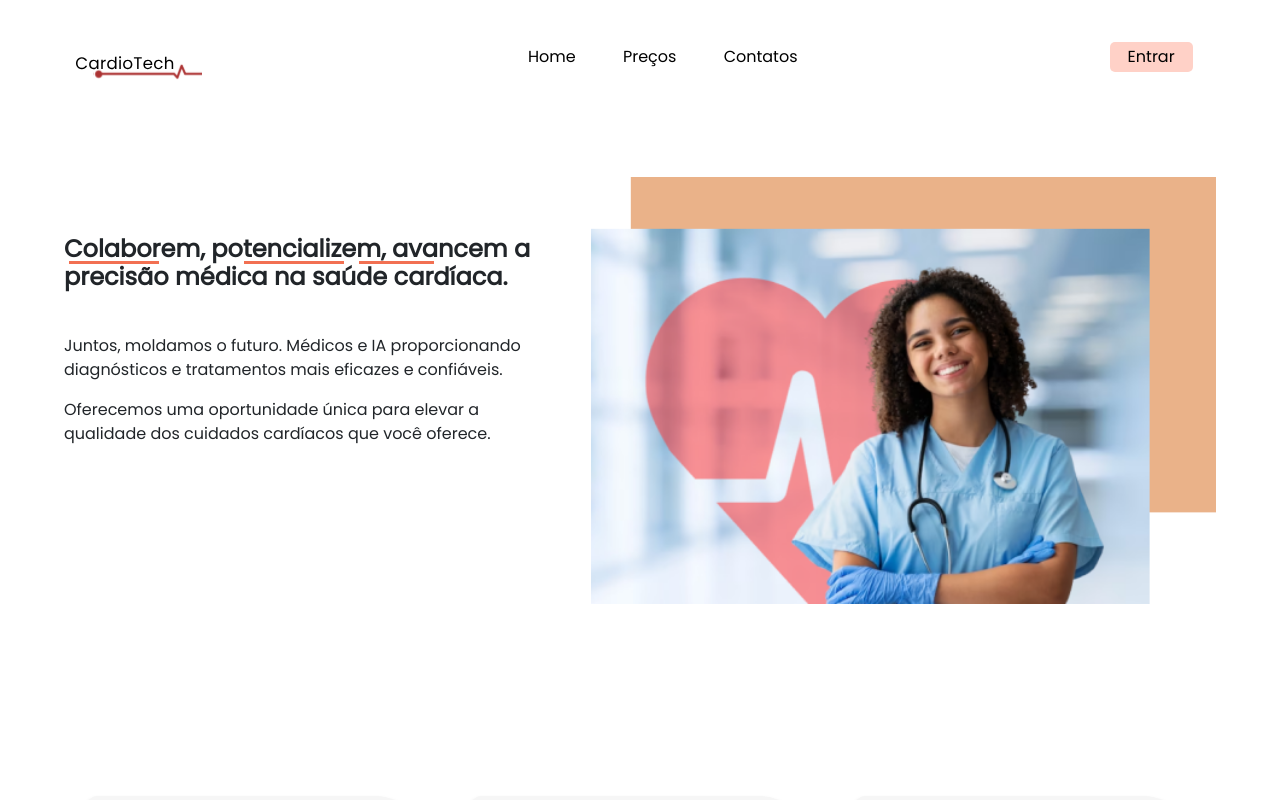
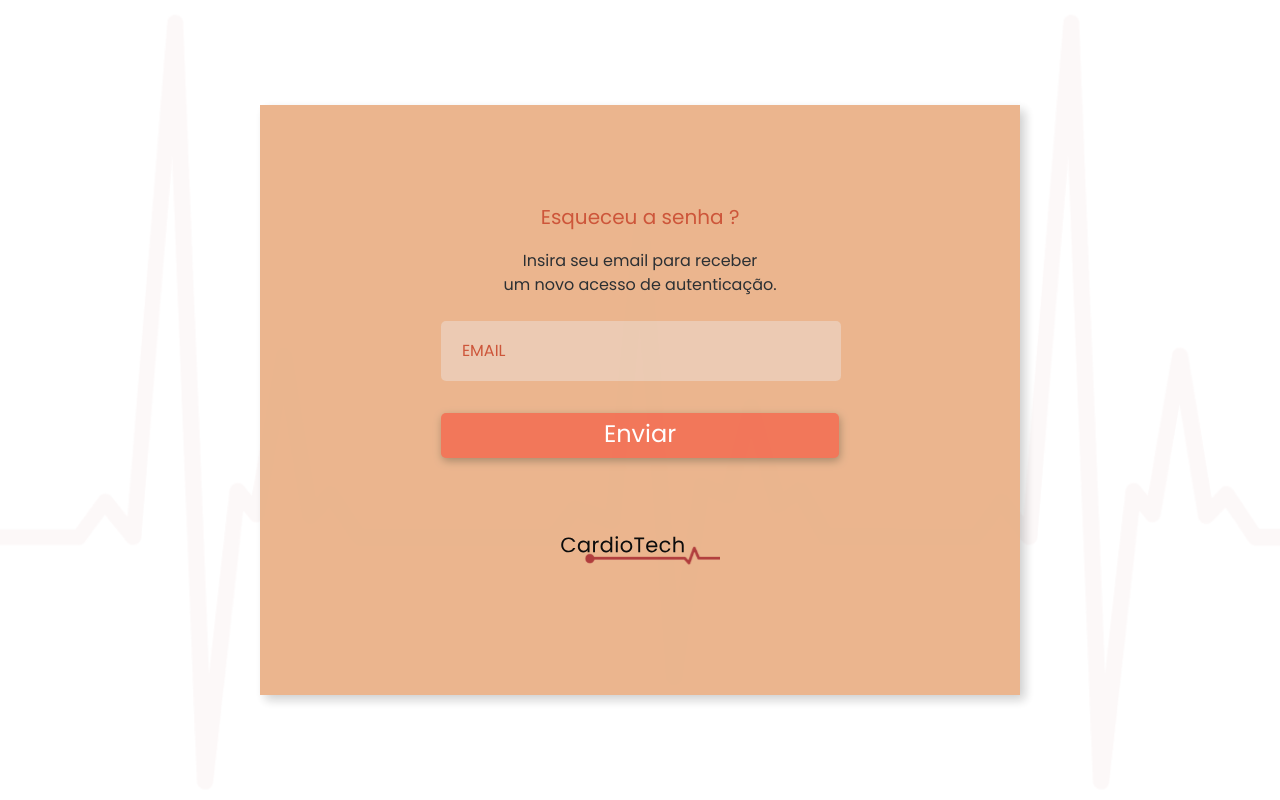
Before and after one commit to gabrieladnz/Web-CardioTech, an Angular app: page /password-recover in a window 1280 px wide. Before the commit this address led to /cardiotech. Shown: the top 800 px of the page. Built offline with nearby package versions, Linux system fonts and the light colour scheme.

Commit message:
Login/Recovery
Adição - formLogin e formRecovery

```diff
--- a/src/app/app.module.ts
+++ b/src/app/app.module.ts
@@ -7,7 +7,7 @@ import { AppComponent } from './app.component';
 import { HttpClientModule } from '@angular/common/http';
 import { LoginModule } from './pages/login/login.module';
 
-
+import { FormsModule,ReactiveFormsModule } from '@angular/forms';
 
 @NgModule({
   declarations: [
@@ -19,6 +19,8 @@ import { LoginModule } from './pages/login/login.module';
     AppRoutingModule,
     HttpClientModule,
     LoginModule,
+    FormsModule,
+    ReactiveFormsModule
   ],
   providers: [],
   bootstrap: [AppComponent]
--- a/src/app/pages/login/login.component.css
+++ b/src/app/pages/login/login.component.css
@@ -0,0 +1,110 @@
+/* main */
+body{
+    width: 100%;
+    height: 100vh;
+    display: flex;
+    justify-content: center;
+    align-items: center;
+}
+.main-container{
+    /*background-color: #f27052 ;*/
+    background-image: url(../../../assets/img/section-pulse.png);
+    padding: 45px 80px;
+    opacity: 95%;
+    box-shadow: 5px 5px 10px rgba(0, 0, 0, .2);
+    display: flex;
+}
+body{
+    background-image: url("../../../assets/background/bg-bpm.png");
+    background-size: 70%;
+}
+.form{
+    width: 450px;
+    height: 460px;
+    margin: 0 auto;
+}
+.form-input{
+
+    width:300px;
+    height: 60px;
+    margin: 0 auto;
+    padding: 0px 1px;
+    margin-bottom: 1em;
+
+}
+input{
+    background-color: #E9E9E963;
+    color: #cb4d30;
+    border:unset;
+    border-radius:  5px;
+}
+input::placeholder{
+    color: #cb4d30;
+    padding: 5%;
+}
+.header {
+    color: #cb4d30;
+    margin:0 auto;
+    display: table;
+}
+.forget-password{
+    font-size: small;
+    margin-top: 5px;
+}
+.forget-pass{
+    color: black;
+    float: right;
+}
+.btn-signIn{
+    background: #F27052;
+    margin: 0 auto;
+    display: block;
+    height: 90%;
+    width: 100%;
+    font-size: x-large;
+    color: white;
+    border: unset;
+    border-radius: 5px;
+    filter: drop-shadow(1px 3px 4px #a58465);
+}
+.logo-cardioTech{
+    width: 40%;
+    margin: 0 auto;
+    align-self: center;
+    display: flex;
+
+}
+.btn-signIn{
+    background: #F27052;
+    color: white;
+    border-radius: 5px;
+    margin: 0 6% 0 0;
+    padding: 3px 18px;
+    transition: .5s ease;
+    text-align: center;
+}
+.btn-signIn:hover{
+     box-shadow: 0px 4px 5px 0px rgba(0, 0, 0, 0.25);
+    transform: translateY(-5px);
+}
+@media screen and (max-width: 767px) {
+
+    .logo-cardioTech{
+        margin: 0 0 0 0 !important;
+        width: 2%;
+    }
+
+    .btn-signIn{
+        margin: 0 0 0 18%;
+    }
+}
+@media screen and (max-width: 768px) {
+
+    /* =================== INTRO AREA =================== */
+
+    .main-container{
+        flex-wrap: wrap;
+        width: 100%;
+        height: 100%;
+    }
+}
--- a/src/app/pages/login/login.component.html
+++ b/src/app/pages/login/login.component.html
@@ -7,7 +7,49 @@
     <title>Painel</title>
 </head>
 <body>
-    <p>login works!!!!</p>
-    <a routerLink="/painel"> Entrar </a>
+
+    <!-- <img class="detail-leaf" src="../../../assets/img/bg-bpm.png" alt="leaf"> -->
+
+    <section class="main-screen" id="main-screen">
+     <div class="main-container">
+        <form class="form" #formDir="ngForm">
+            <form class="form-input">
+                <h5 class="header">Área do Cooperador</h5>
+
+                <!--NAME-->
+                <label for="CRM"></label><br>
+                <input class="form-input" placeholder="CRM" type="text" name="CRM" id="user" formControlName="nome">
+                <!-- O (focus) é um evento de interação do usuário que é acionado quando o elemento html recebe o foco, nesse caso, quando os inputs são selecionados-->
+                <!-- ----------------- NAME VALIDATION ----------------- -->
+                <!-- <div *ngIf="nome.invalid && nome.touched" class="error-validation">
+                    <p *ngIf="nome.errors?.['required']">Por favor, insira o seu nome.</p>
+                </div> -->
+
+                <!--PASSWORD-->
+                <br><label for="senha" ></label><br>
+                <input class="form-input" placeholder="Senha" type="{{showPass ? 'text' : 'password'}}" name="senha" id="senha" formControlName="senha">
+                <!-- ?: operador ternário | type="{{showPass ? 'text' : 'password'}}": Permite alterar entre mostrar o texto e ocultar com o password | ?: operador ternário, representa o if-else -->
+
+                <div class="forget-password">
+
+                    <input type="checkbox" id="lembrarSenha" name="lembrarSenha" value="senha">
+                    <label for="lembrarSenha"> Lembrar senha </label>
+
+                    <a class="forget-pass" routerLink="/password-recover"><u>Esqueceu a senha?</u></a>
+
+                </div>
+                <!--<button class="btn-Entrar" id="submit-btn" type="submit">Entrar</button>-->
+
+                <br><a class="btn-signIn " routerLink="/painel" target="_blank"> Entrar </a><br>
+
+                <img class="logo-cardioTech" _ngcontent-riy-c1="" src="../../../assets/logos/CardioTech - Logo Home.svg" alt="">
+            </form>
+
+    </form>
+</div>
+</section>
+
+    <!-- <p>login works!!!!</p> -->
+
 </body>
 </html>
--- a/src/app/pages/login/login.component.ts
+++ b/src/app/pages/login/login.component.ts
@@ -6,5 +6,6 @@ import { Component } from '@angular/core';
   styleUrls: ['./login.component.css']
 })
 export class LoginComponent {
+  showPass: boolean = false;
 
 }
--- a/src/app/pages/pages-routing-module.ts
+++ b/src/app/pages/pages-routing-module.ts
@@ -3,12 +3,14 @@ import { ActivatedRouteSnapshot, CanActivate, RouterModule, RouterStateSnapshot,
 import { HomeComponent } from './cardiotech/home.component';
 import { LoginComponent } from './login/login.component';
 import { HomeIAComponent } from './painel IA/home-ia.component';
+import { PasswordRecoverComponent } from './password-recover/password-recover.component';
 
 const routes: Routes = [
 
   {path: '', component: HomeComponent},
   {path: 'login', component: LoginComponent},
-  {path: 'painel', component: HomeIAComponent}
+  {path: 'painel', component: HomeIAComponent},
+  {path: 'password-recover', component: PasswordRecoverComponent}
 ];
 
 @NgModule({
--- a/src/app/pages/password-recover/password-recover.component.css
+++ b/src/app/pages/password-recover/password-recover.component.css
@@ -0,0 +1,116 @@
+/* main */
+body{
+    width: 100%;
+    height: 100vh;
+    display: flex;
+    justify-content: center;
+    align-items: center;
+}
+.main-container{
+    /*background-color: #f27052 ;*/
+    background-image: url(../../../assets/img/section-pulse.png);
+    padding: 45px 80px;
+    opacity: 95%;
+    box-shadow: 5px 5px 10px rgba(0, 0, 0, .2);
+    display: flex;
+}
+body{
+    background-image: url("../../../assets/background/bg-bpm.png");
+    background-size: 70%;
+}
+.form{
+    width: 600px;
+    height: 500px;
+    margin: 0 auto;
+    padding: 50px;
+}
+.form-input{
+
+    width:400px;
+    height: 60px;
+    margin: 0 auto;
+    padding: 5px 1px;
+    margin-bottom: 2em;
+
+}
+input{
+    background-color: #E9E9E963;
+    color: #cb4d30;
+    border:unset;
+    border-radius:  5px;
+}
+input::placeholder{
+    color: #cb4d30;
+    padding: 5%;
+}
+.header {
+    color: #cb4d30;
+    margin:0 auto;
+    display: table;
+}
+.forget-password{
+    font-size: small;
+    margin-top: 5px;
+}
+.forget-pass{
+    color: black;
+    float: right;
+}
+.btn-signIn{
+    background: #F27052;
+    margin: 0 auto;
+    display: block;
+    height: 90%;
+    width: 100%;
+    font-size: x-large;
+    color: white;
+    border: unset;
+    border-radius: 5px;
+    filter: drop-shadow(1px 3px 4px #a58465);
+}
+.logo-cardioTech{
+    width: 40%;
+    margin: 0 auto;
+    align-self: center;
+    display: flex;
+
+}
+.btn-signIn{
+    background: #F27052;
+    color: white;
+    border-radius: 5px;
+    margin: 0 6% 0 0;
+    padding: 3px 18px;
+    transition: .5s ease;
+    text-align: center;
+}
+.btn-signIn:hover{
+     box-shadow: 0px 4px 5px 0px rgba(0, 0, 0, 0.25);
+    transform: translateY(-5px);
+}
+@media screen and (max-width: 767px) {
+
+    .logo-cardioTech{
+        margin: 0 0 0 0 !important;
+        width: 2%;
+    }
+
+    .btn-signIn{
+        margin: 0 0 0 18%;
+    }
+}
+@media screen and (max-width: 768px) {
+
+    /* =================== INTRO AREA =================== */
+
+    .main-container{
+        flex-wrap: wrap;
+        width: 100%;
+        height: 100%;
+    }
+}
+.subtitle{
+    color: var(--color-light-green);
+    margin: 5% 0 0 0;
+    text-align: center;
+}
--- a/src/app/pages/password-recover/password-recover.component.html
+++ b/src/app/pages/password-recover/password-recover.component.html
@@ -1 +1,42 @@
-<p>password-recover works!</p>
+
+<!DOCTYPE html>
+<html lang="en">
+<head>
+    <meta charset="UTF-8">
+    <meta name="viewport" content="width=device-width, initial-scale=1.0">
+    <title>Painel</title>
+</head>
+<body>
+
+    <!-- <img class="detail-leaf" src="../../../assets/img/bg-bpm.png" alt="leaf"> -->
+
+    <section class="main-screen" id="main-screen">
+     <div class="main-container">
+        <form class="form" >
+            <form class="form-input">
+                <h5 class="header">Esqueceu a senha ?</h5>
+
+                <p class="subtitle">Insira seu email para receber <br>um novo acesso de autenticação.</p>
+
+                <!--NAME-->
+                <label for="EMAIL"></label><br>
+                <input class="form-input" placeholder="EMAIL" type="email" name="EMAIL" id="user" formControlName="nome">
+                <!-- O (focus) é um evento de interação do usuário que é acionado quando o elemento html recebe o foco, nesse caso, quando os inputs são selecionados-->
+                <!-- ----------------- EMAIL VALIDATION 1 ----------------- -->
+
+
+                <!--<button class="btn-Entrar" id="submit-btn" type="submit">Entrar</button>-->
+
+                <br><a class="btn-signIn " routerLink="/painel" target="_blank"> Enviar </a><br>
+
+                <img class="logo-cardioTech" _ngcontent-riy-c1="" src="../../../assets/logos/CardioTech - Logo Home.svg" alt="">
+            </form>
+
+    </form>
+</div>
+</section>
+
+    <!-- <p>login works!!!!</p> -->
+
+</body>
+</html>
```
